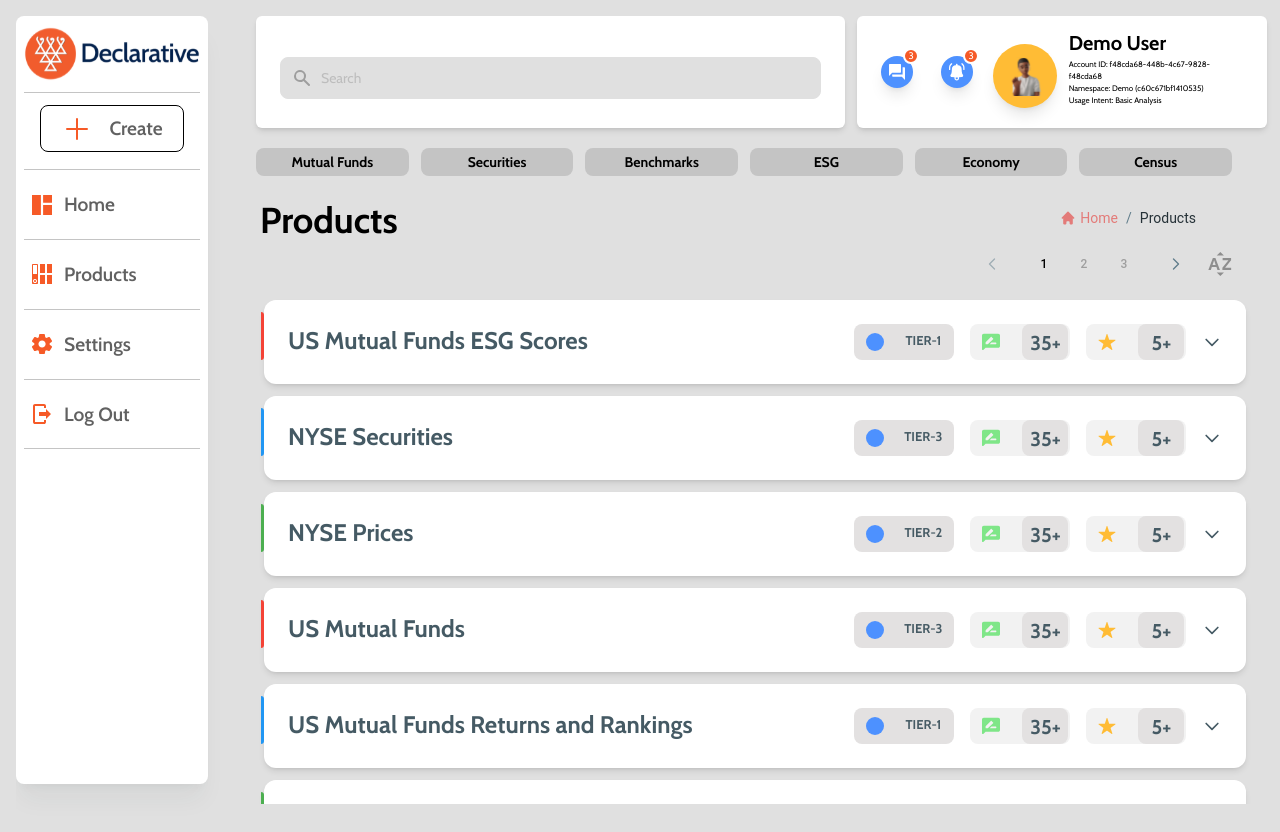
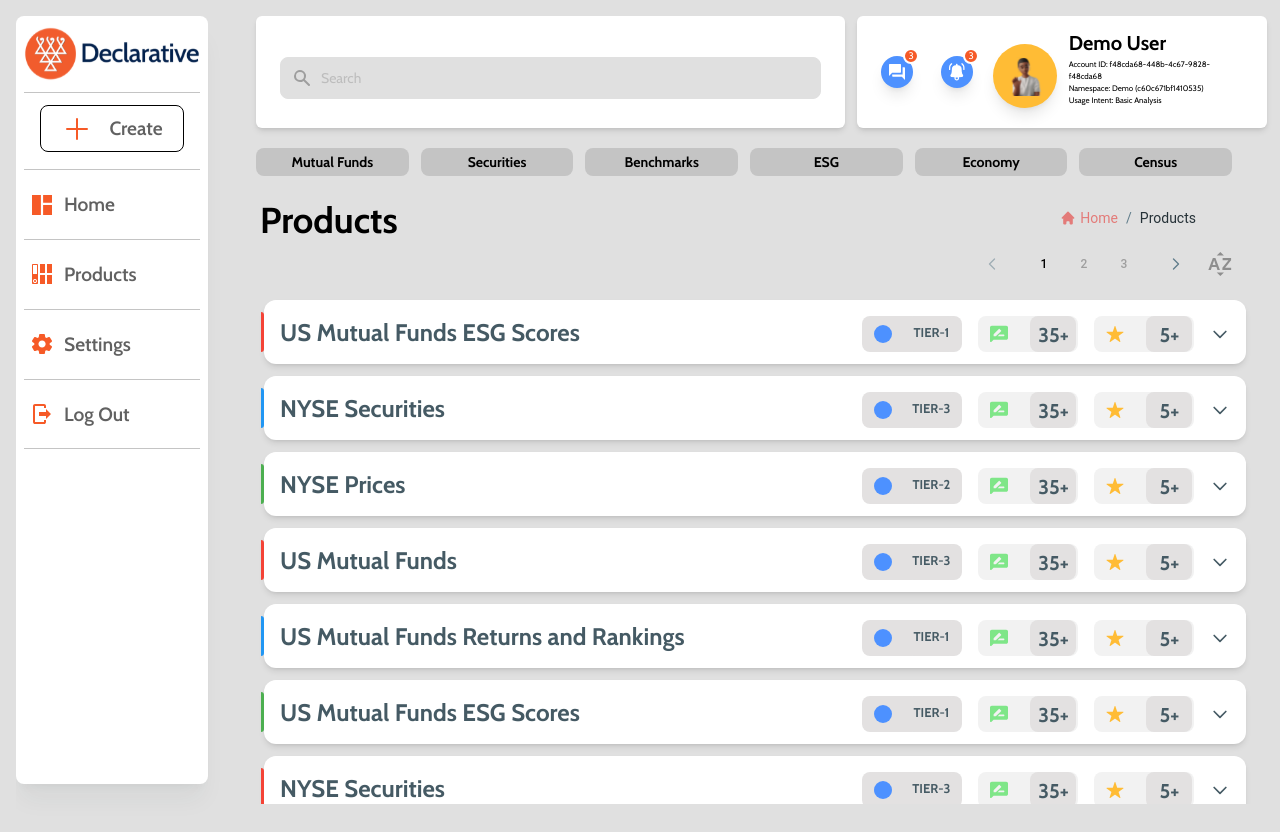
Before and after one commit to Umang1302/declarative, a Next.js app: page / in a window 1280 px wide. Built offline with nearby package versions, Linux system fonts and the light colour scheme.

Commit message:
reduced the size of showProducts

```diff
--- a/src/components/dashboard/ShowcaseProduct.tsx
+++ b/src/components/dashboard/ShowcaseProduct.tsx
@@ -67,7 +67,7 @@ export default function ShowcaseProduct({ page, prodData }: any) {
       className={`${cabin.className} overflow-y-auto px-2 py-1 max-h-[65vh] w-[78vw]`}
     >
       {productList.map((element: any, index: number) => (
-        <div key={index} className=" my-3">
+        <div key={index} className="my-3">
           <Accordion
             open={open === index}
             icon={<Icon id={index} open={open} />}
@@ -76,25 +76,25 @@ export default function ShowcaseProduct({ page, prodData }: any) {
               {(index === 0 || index % 3 === 0) && (
                 <div
                   className={`absolute w-[2.5px] ${
-                    open === index ? " h-48" : "h-12"
+                    open === index ? " h-48" : "h-10"
                   }  top-3 z-50 left-[-3px] bg-red-500 rounded-r-3xl`}
                 />
               )}
               {(index === 1 || index % 3 === 1) && (
                 <div
                   className={`absolute w-[2.5px] ${
-                    open === index ? " h-48" : "h-12"
+                    open === index ? " h-48" : "h-10"
                   } top-3 z-50 left-[-3px] bg-blue-500 rounded-r-3xl`}
                 />
               )}
               {(index === 2 || index % 3 === 2) && (
                 <div
                   className={`absolute w-[2.5px] ${
-                    open === index ? " h-48" : "h-12"
+                    open === index ? " h-48" : "h-10"
                   } top-3 z-50 left-[-3px] bg-green-500 rounded-r-3xl`}
                 />
               )}
-              <Card className="p-2 max-w-[1560px] relative">
+              <Card className="max-w-[1560px] h-[4rem] relative">
                 <AccordionHeader
                   className={`${cabin.className} border-none px-4`}
                   onClick={() => {
```
